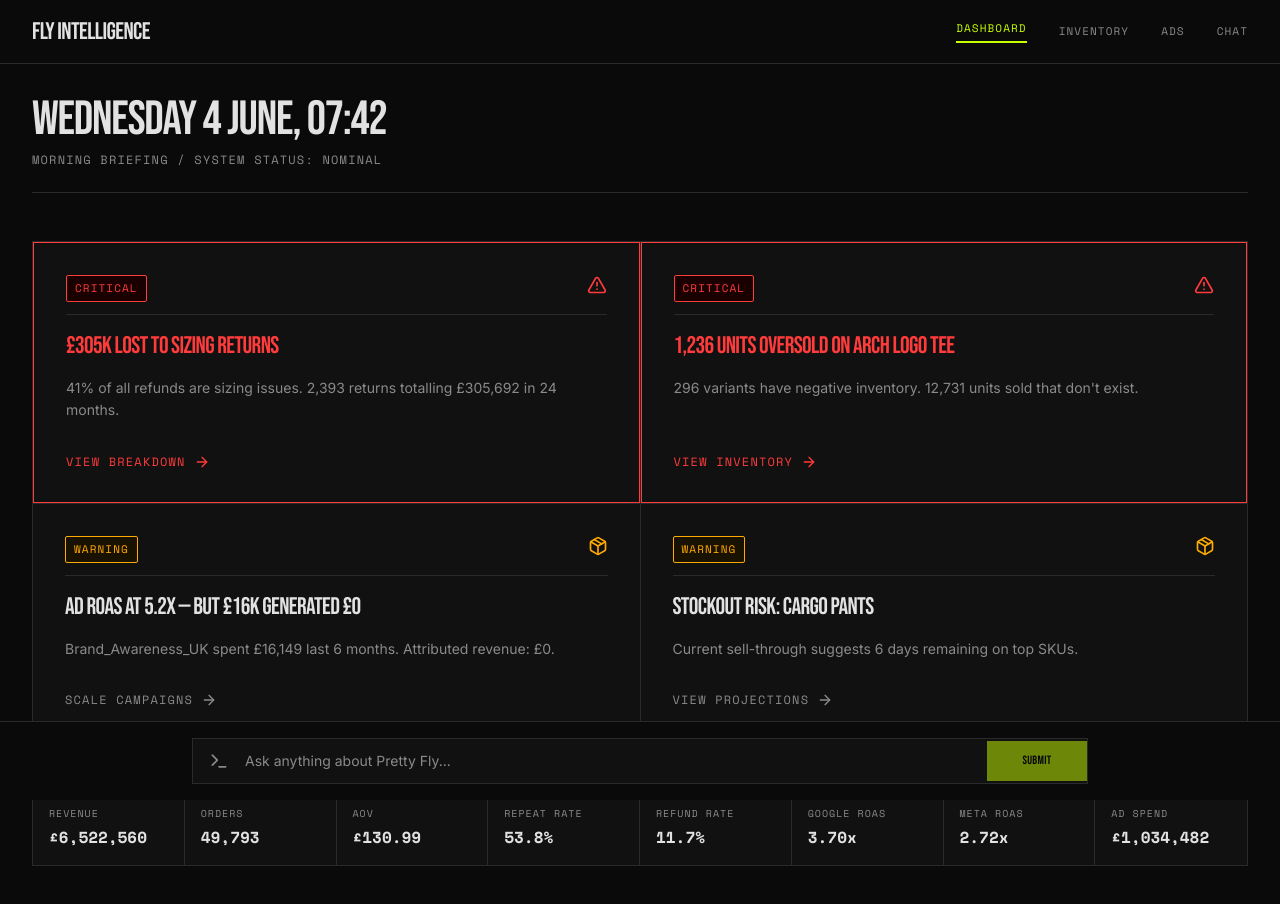
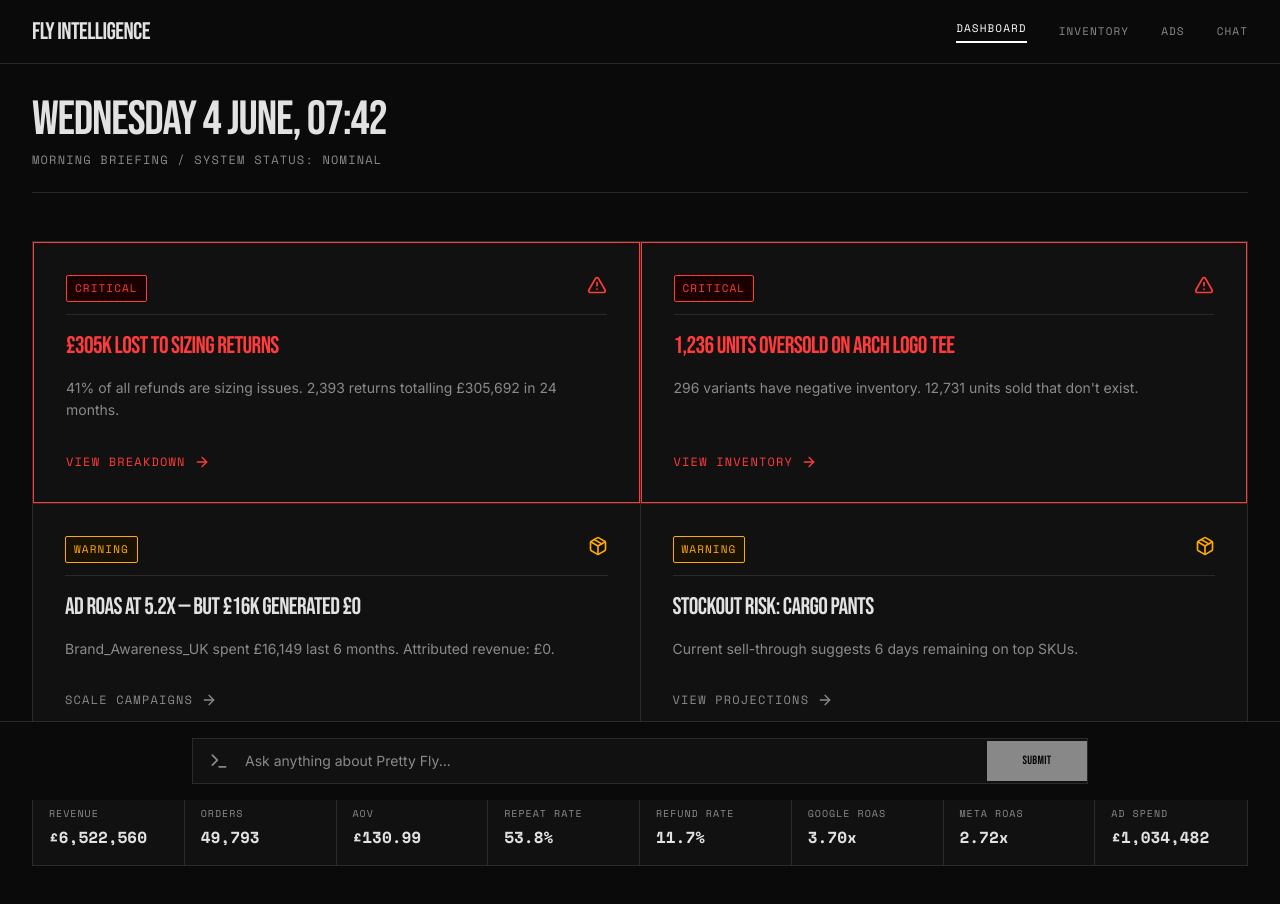
Before and after one commit to Jedidiah5/Wayflyers_Visionaries_Hackathon, a Next.js app: page / in a window 1280 px wide. Shown: the top 904 px of the page. Built offline with nearby package versions, Linux system fonts and the light colour scheme.

Commit message:
Updated accent color to white across components and adjusted hover styles for buttons to improve UI consistency.

```diff
--- a/src/app/globals.css
+++ b/src/app/globals.css
@@ -25,7 +25,7 @@
   }
 
   ::-webkit-scrollbar-thumb:hover {
-    background: #c8ff00;
+    background: #ffffff;
   }
 }
 
--- a/src/components/AdsTable.tsx
+++ b/src/components/AdsTable.tsx
@@ -6,7 +6,7 @@ interface AdsTableProps {
 }
 
 const verdictStyles: Record<AdRow["verdict"], string> = {
-  SCALE: "border-accent text-accent bg-[#141a00]",
+  SCALE: "border-accent text-accent bg-[#1a1a1a]",
   MAINTAIN: "border-border text-text-muted",
   REVIEW: "border-warning text-warning bg-[#1a1200]",
   PAUSE: "border-warning text-warning bg-[#1a1200]",
--- a/src/components/ChatInputBar.tsx
+++ b/src/components/ChatInputBar.tsx
@@ -61,7 +61,7 @@ export function ChatInputBar({
         <button
           type="submit"
           disabled={disabled || !value.trim()}
-          className="min-w-[100px] bg-accent px-4 py-3 font-display text-xs uppercase tracking-wide text-black transition-colors hover:bg-white disabled:cursor-not-allowed disabled:opacity-50"
+          className="min-w-[100px] bg-accent px-4 py-3 font-display text-xs uppercase tracking-wide text-black transition-colors hover:bg-text-muted disabled:cursor-not-allowed disabled:opacity-50"
         >
           Submit
         </button>
--- a/src/components/DrilldownPanel.tsx
+++ b/src/components/DrilldownPanel.tsx
@@ -128,7 +128,7 @@ export function DrilldownPanel({
                   <Link
                     href="/inventory"
                     onClick={onClose}
-                    className="inline-block font-mono text-xs uppercase tracking-widest text-accent hover:text-white"
+                    className="inline-block font-mono text-xs uppercase tracking-widest text-accent hover:opacity-70"
                   >
                     View full inventory →
                   </Link>
@@ -141,7 +141,7 @@ export function DrilldownPanel({
                   <Link
                     href="/ads"
                     onClick={onClose}
-                    className="inline-block font-mono text-xs uppercase tracking-widest text-accent hover:text-white"
+                    className="inline-block font-mono text-xs uppercase tracking-widest text-accent hover:opacity-70"
                   >
                     View full ad performance →
                   </Link>
--- a/src/components/InsightCard.tsx
+++ b/src/components/InsightCard.tsx
@@ -57,7 +57,7 @@ export function InsightCard({ insight, onAction }: InsightCardProps) {
         {isOpportunity ? (
           <button
             onClick={() => onAction(insight)}
-            className="bg-accent px-4 py-2 font-display text-sm uppercase tracking-wide text-black transition-colors hover:bg-white"
+            className="bg-accent px-4 py-2 font-display text-sm uppercase tracking-wide text-black transition-colors hover:bg-text-muted"
           >
             {insight.action}
           </button>
--- a/src/components/InventoryDeepDive.tsx
+++ b/src/components/InventoryDeepDive.tsx
@@ -304,7 +304,7 @@ export function InventoryDeepDive({
             </button>
             <button
               type="button"
-              className="flex w-full items-center justify-center gap-2 bg-accent px-4 py-2.5 font-display text-lg uppercase text-black transition-colors hover:bg-white sm:w-auto sm:px-6 sm:py-1 sm:text-2xl"
+              className="flex w-full items-center justify-center gap-2 bg-accent px-4 py-2.5 font-display text-lg uppercase text-black transition-colors hover:bg-text-muted sm:w-auto sm:px-6 sm:py-1 sm:text-2xl"
             >
               <span className="text-center">Initiate Re-allocation</span>
               <ArrowRight className="h-5 w-5 shrink-0" />
--- a/tailwind.config.ts
+++ b/tailwind.config.ts
@@ -13,7 +13,7 @@ const config: Config = {
         surface: "#111111",
         "surface-elevated": "#1a1a1a",
         border: "#2a2a2a",
-        accent: "#c8ff00",
+        accent: "#ffffff",
         critical: "#ff3b3b",
         warning: "#ffaa00",
         "text-primary": "#e2e2e2",
```
